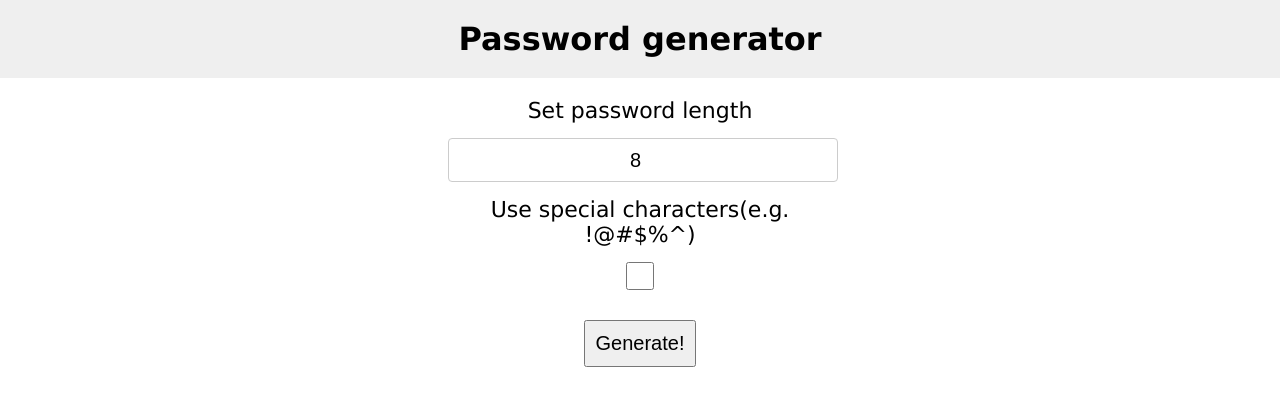
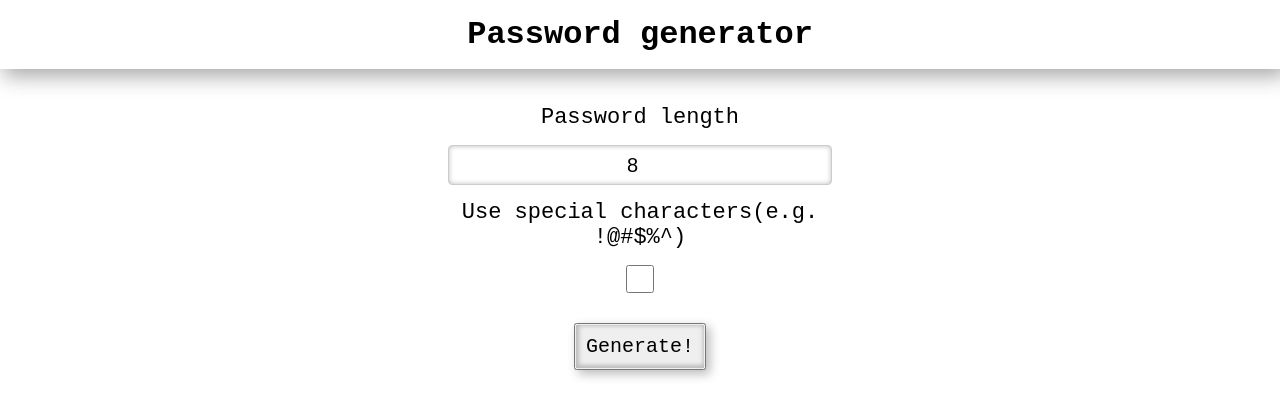
Before and after one commit to bckr75/passgen, a plain HTML site: page index.html in a window 1280 px wide. Drawn offline with Linux system fonts and the light colour scheme.

Commit message:
cosmetic changes

```diff
--- a/index.html
+++ b/index.html
@@ -6,13 +6,18 @@
     <meta name="viewport" content="width=device-width, initial-scale=1">
 </head>
 <style>
+    * {
+        box-sizing: border-box;
+    }
     body {
         text-align: center;
-        font-family: Verdana, sans-serif;
+        font-weight: 400;
+        font-family: Courier New, sans-serif;
         margin: 0;
     }
     header {
-    	background: #efefef; width: 100%; padding: 20px 0
+    	width: 100%;
+        padding: 1rem 0;
     }
     header > h1 {
     	margin: 0;
@@ -26,14 +31,24 @@
         width: 100%;
         text-align: center;
         outline: none;
+
     }
     input[type=checkbox] {
     	height: 1.4em;
+    }
+    input[type=text], input[type=number] {
+        box-shadow: inset 0px 0px 5px 0px #bbbbbb;
     }
     button {
         margin-top: 15px;
         padding: 10px;
         font-size: 20px;
+        box-shadow: inset 1px -1px 4px 2px #bbbbbb,
+                          4px 4px 10px 0px #bbbbbb;
+        font-family: Courier New, sans-serif;
+    }
+    button:active {
+        box-shadow: inset 3px 2px 5px 3px #bbbbbb;
     }
     label {
         font-size: 22px;
@@ -49,18 +64,20 @@
     }
 </style>
 <body>
-<div style="width: 100%;">
-    <header><h1>Password generator</h1></div>
+    <div style="width: 100%; box-shadow: 5px 5px 20px 2px #a7a7a7;">
+        <header><h1>Password generator</h1></header>
+    </div>
+    <div style="padding: 1rem 0;">
         <form id="form" class="responsive" onsubmit="return generatePassword(document.getElementById('length').value, document.getElementById('useSC').checked);">
             <div>
-            <label>Set password length<input id="length" value="8" type="number" min="6" onmousewheel></label>
+                <label>Password length<input id="length" value="8" type="number" min="6" onmousewheel></label>
             </div>
             <div>
                 <label>Use special characters(e.g. !@#$%^)<input type="checkbox" id="useSC"></label>
             </div>
             <button onclick="generatePassword(document.getElementById('length').value, document.getElementById('useSC').checked);">Generate!</button>
             <div id="target"></div>
-    </div>
+        </form>
     </div>
     <script type="text/javascript">
         generatePassword = function(length, useSpecialChars) {
```
Lines whose indentation alone changed are shown as unchanged.
